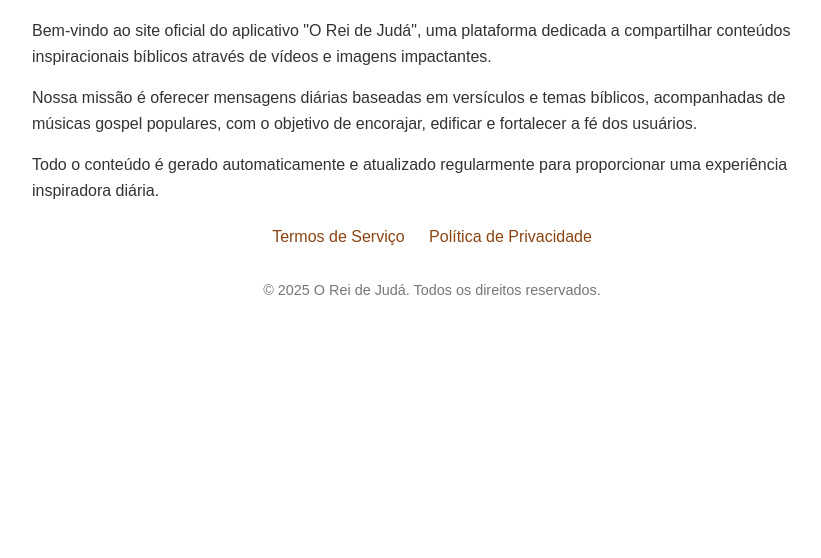
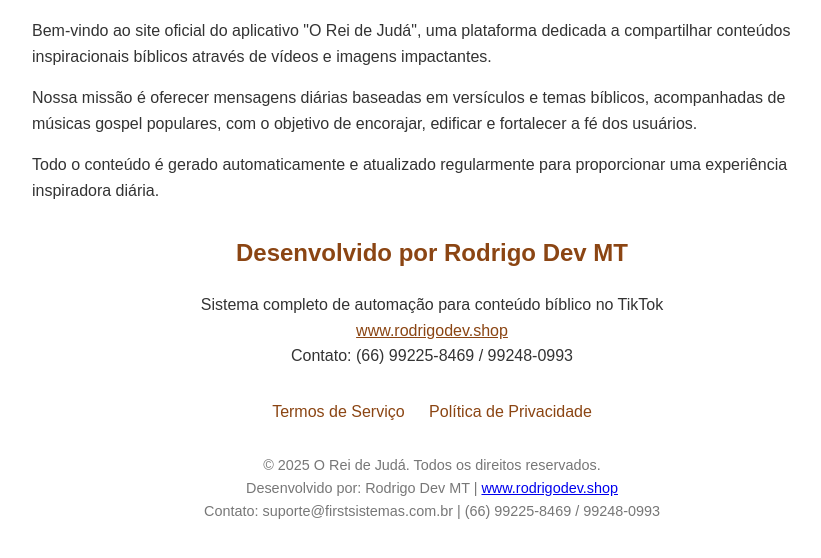
Before and after one commit to FirstdeveloperMatoGrosso/reidejuda, a plain HTML site: page tiktok-site/public/index.html in a window 1280 px wide. Shown: the part 108-666 px from the top of the page, without its empty margins (208-1029 px from the left). Drawn offline with Linux system fonts and the light colour scheme.

Commit message:
Adicionado destaque para o nome do desenvolvedor na página principal

```diff
--- a/tiktok-site/public/index.html
+++ b/tiktok-site/public/index.html
@@ -51,13 +51,22 @@
 
     <p>Todo o conteúdo é gerado automaticamente e atualizado regularmente para proporcionar uma experiência inspiradora diária.</p>
 
+    <h2 style="color: #8B4513; text-align: center; margin-top: 30px;">Desenvolvido por Rodrigo Dev MT</h2>
+    <p style="text-align: center; margin-bottom: 30px;">
+        Sistema completo de automação para conteúdo bíblico no TikTok<br>
+        <a href="https://www.rodrigodev.shop" style="color: #8B4513;">www.rodrigodev.shop</a><br>
+        Contato: (66) 99225-8469 / 99248-0993
+    </p>
+
     <div class="links">
         <a href="terms.html">Termos de Serviço</a>
         <a href="privacy.html">Política de Privacidade</a>
     </div>
 
     <div class="footer">
-        &copy; 2025 O Rei de Judá. Todos os direitos reservados.
+        &copy; 2025 O Rei de Judá. Todos os direitos reservados.<br>
+        Desenvolvido por: Rodrigo Dev MT | <a href="https://www.rodrigodev.shop" target="_blank">www.rodrigodev.shop</a><br>
+        Contato: suporte@firstsistemas.com.br | (66) 99225-8469 / 99248-0993
     </div>
 </body>
 </html>
```
